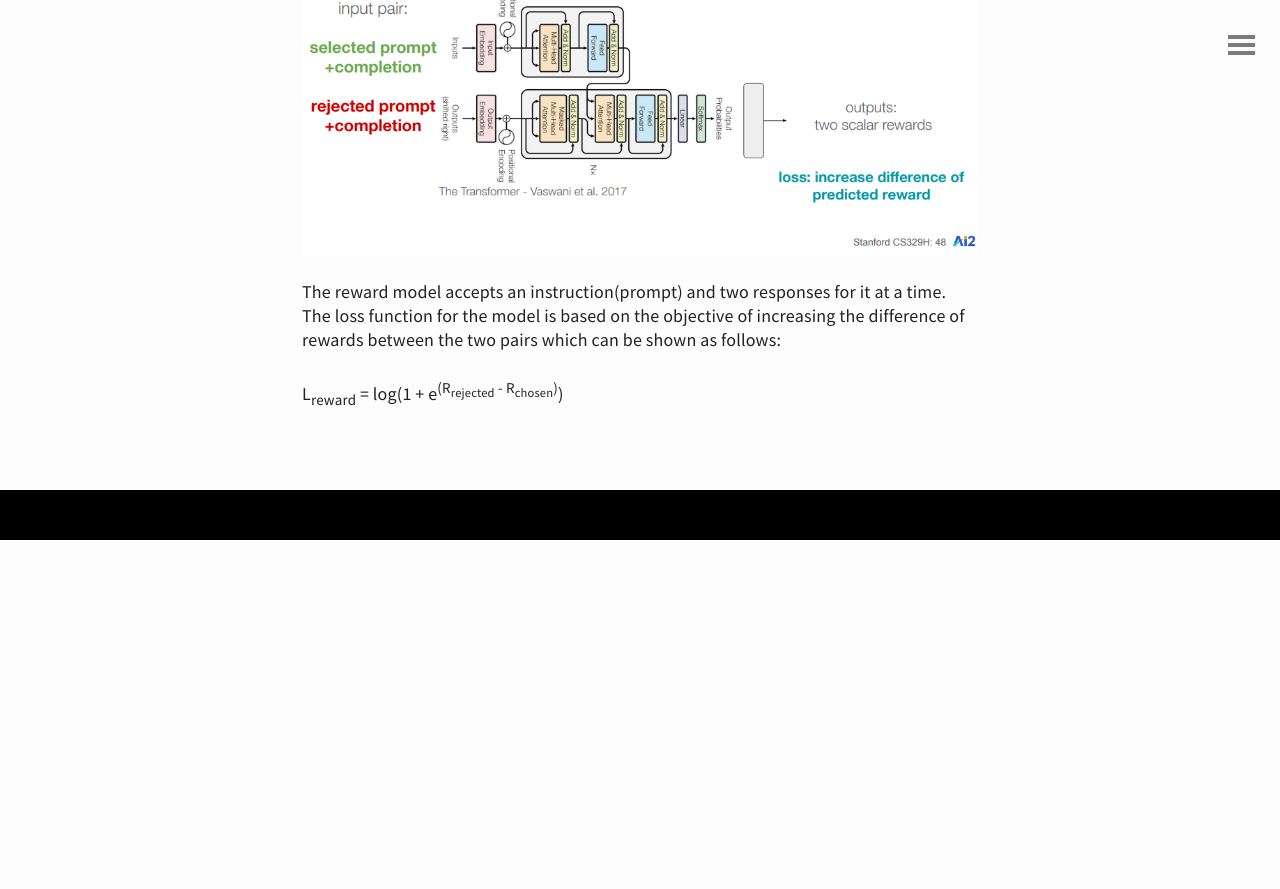
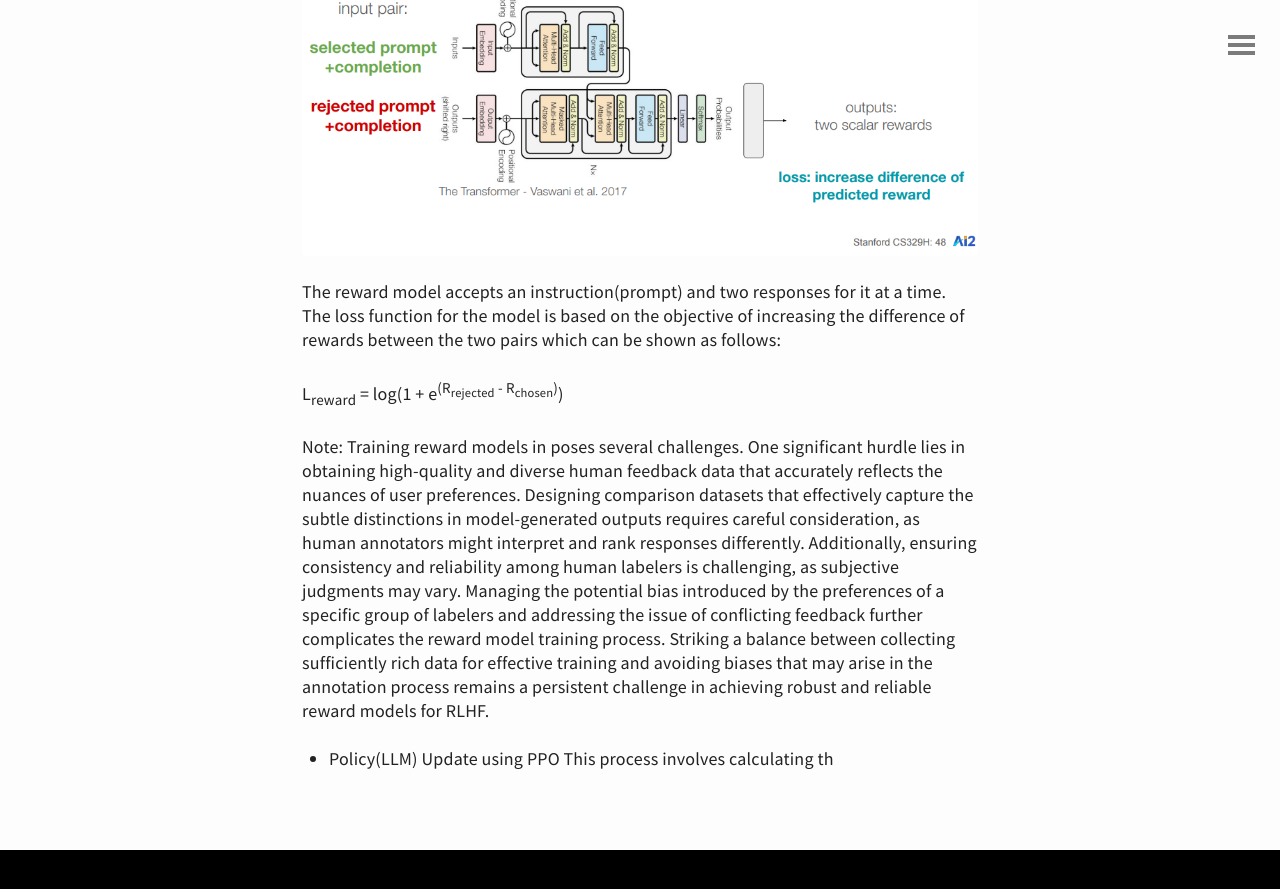
Before and after one commit to spraphul/blog, a Jekyll site: the page built from _posts/2023-11-30-plt.md, in a window 1280 px wide and 900 px high, scrolled down 2611 px. Shown: the top 889 px of the window. Built offline with Jekyll 4.4.1, drawn with Linux system fonts in a browser that asks for light colours; before the commit the page ends 3151 px from its top, so only the background shows below that.

Commit message:
Update 2023-11-30-plt.md

```diff
--- a/_posts/2023-11-30-plt.md
+++ b/_posts/2023-11-30-plt.md
@@ -32,3 +32,8 @@ Create a reward model by training it on the comparison data. The reward model pr
 The reward model accepts an instruction(prompt) and two responses for it at a time. The loss function for the model is based on the objective of increasing the difference of rewards between the two pairs which can be shown as follows:
 
 L<sub>reward</sub> = log(1 + e<sup>(R<sub>rejected</sub> - R<sub>chosen</sub>)</sup>)
+
+Note: Training reward models in poses several challenges. One significant hurdle lies in obtaining high-quality and diverse human feedback data that accurately reflects the nuances of user preferences. Designing comparison datasets that effectively capture the subtle distinctions in model-generated outputs requires careful consideration, as human annotators might interpret and rank responses differently. Additionally, ensuring consistency and reliability among human labelers is challenging, as subjective judgments may vary. Managing the potential bias introduced by the preferences of a specific group of labelers and addressing the issue of conflicting feedback further complicates the reward model training process. Striking a balance between collecting sufficiently rich data for effective training and avoiding biases that may arise in the annotation process remains a persistent challenge in achieving robust and reliable reward models for RLHF.
+
+- Policy(LLM) Update using PPO
+This process involves calculating th
```
